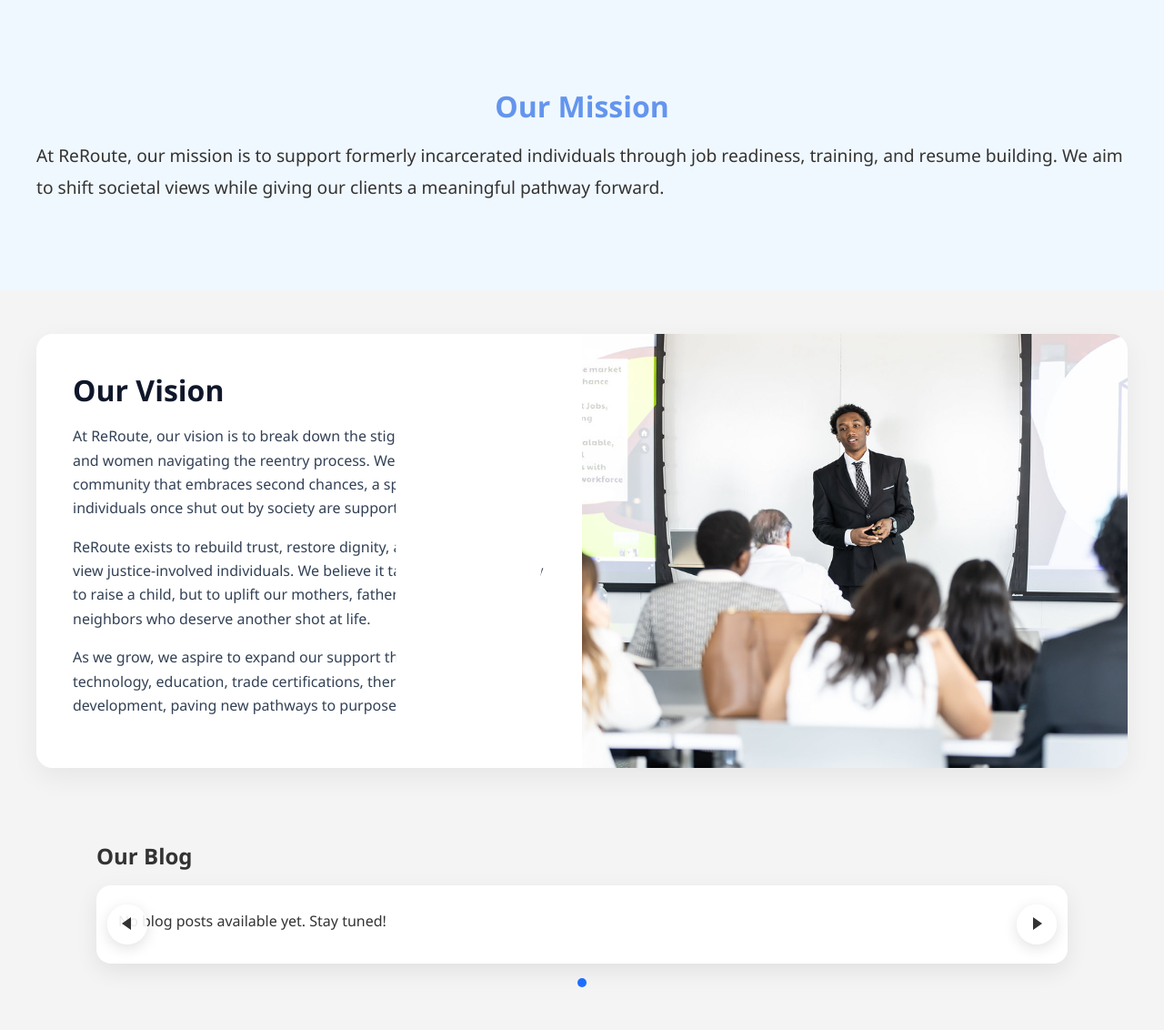
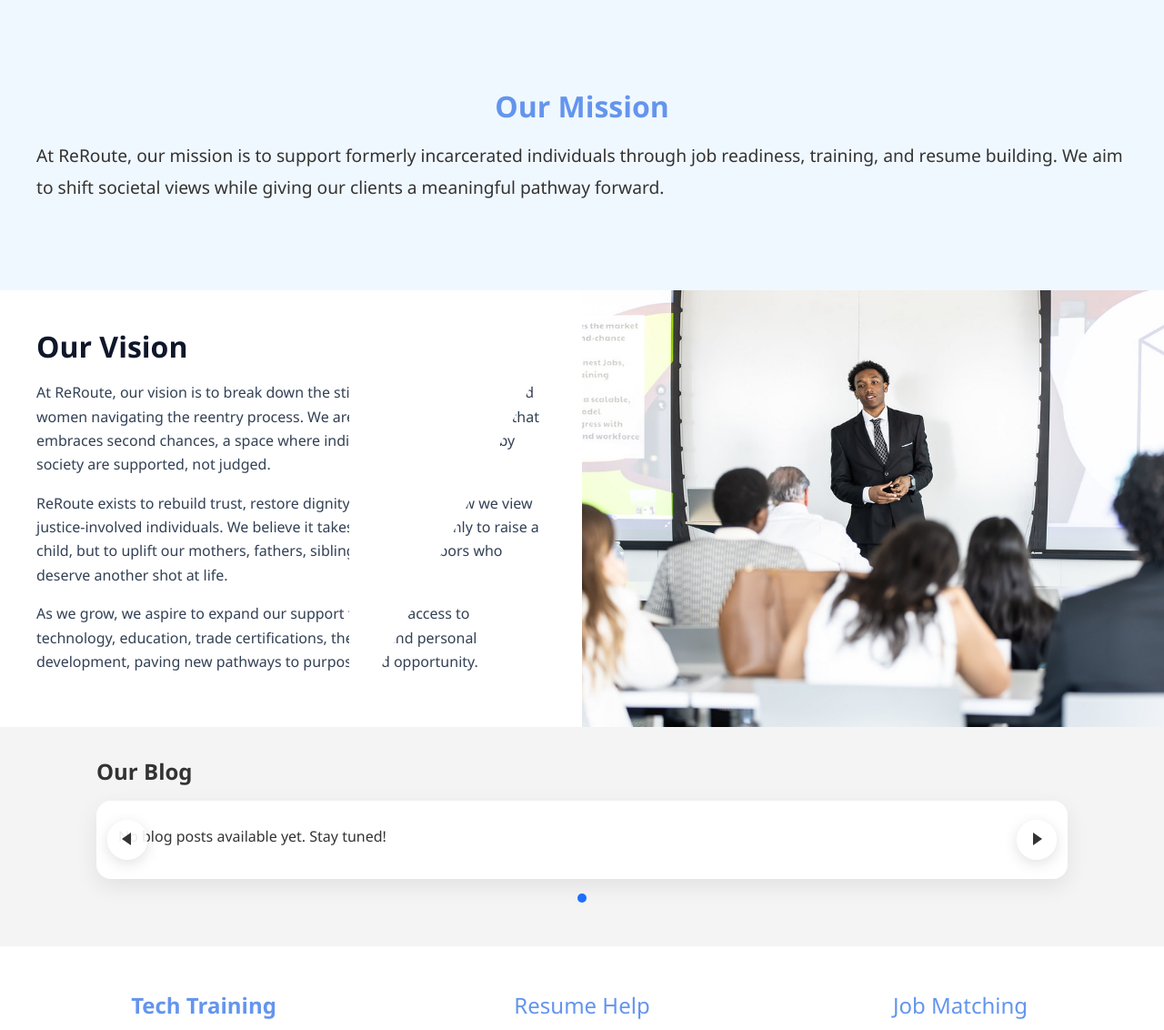
Before and after one commit to jcoffer921/reroute, a Django app: page / in a window 1280 px wide. Shown: the part 911-2043 px from the top of the page at 91% size. Run offline with Django 5.2, Linux system fonts and the light colour scheme; data comes from the database, SQL or seed files in the repository; data that the repository does not hold is empty; parts of the project's set-up code (start-up, migrations or seed data) failed here and were passed over.

Commit message:
Home, vision section edited

```diff
--- a/main/static/css/home.css
+++ b/main/static/css/home.css
@@ -116,20 +116,15 @@
 }
 
 /* ===== Vision Split Section ===== */
-.vision-split {
-  padding: 3rem 1rem;
-}
+.vision-split { padding: 0; }
 
 .vision-inner {
-  max-width: 1200px;
-  margin: 0 auto;
-  min-height: 440px;
+  width: 100%;
+  min-height: 60vh;
   display: grid;
   grid-template-columns: 1fr 1fr;
-  border-radius: 18px;
   overflow: hidden;
   position: relative;
-  box-shadow: 0 10px 30px rgba(0,0,0,0.06);
 }
 
 .vision-left {
@@ -149,9 +144,10 @@
   position: absolute;
   top: 0; right: 0;
   height: 100%;
-  width: 16vw;              /* responsive width for the diagonal extension */
+  width: 20vw;              /* responsive width for the diagonal extension */
   background: #ffffff;      /* same as left background */
-  clip-path: polygon(0 0, 100% 0, 60% 100%, 0 100%);
+  clip-path: polygon(0 0, 100% 0, 0 100%);
+  pointer-events: none;
 }
 
 .vision-right {
```
